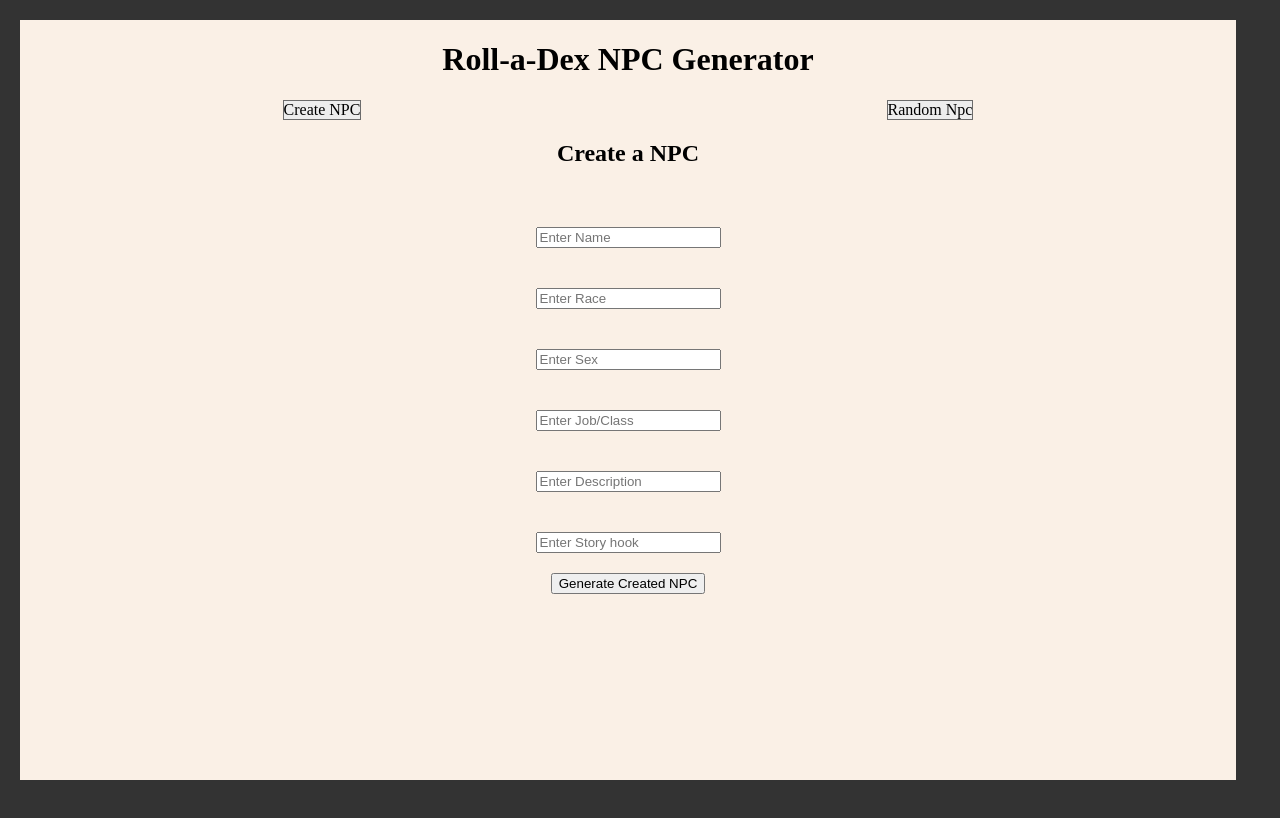
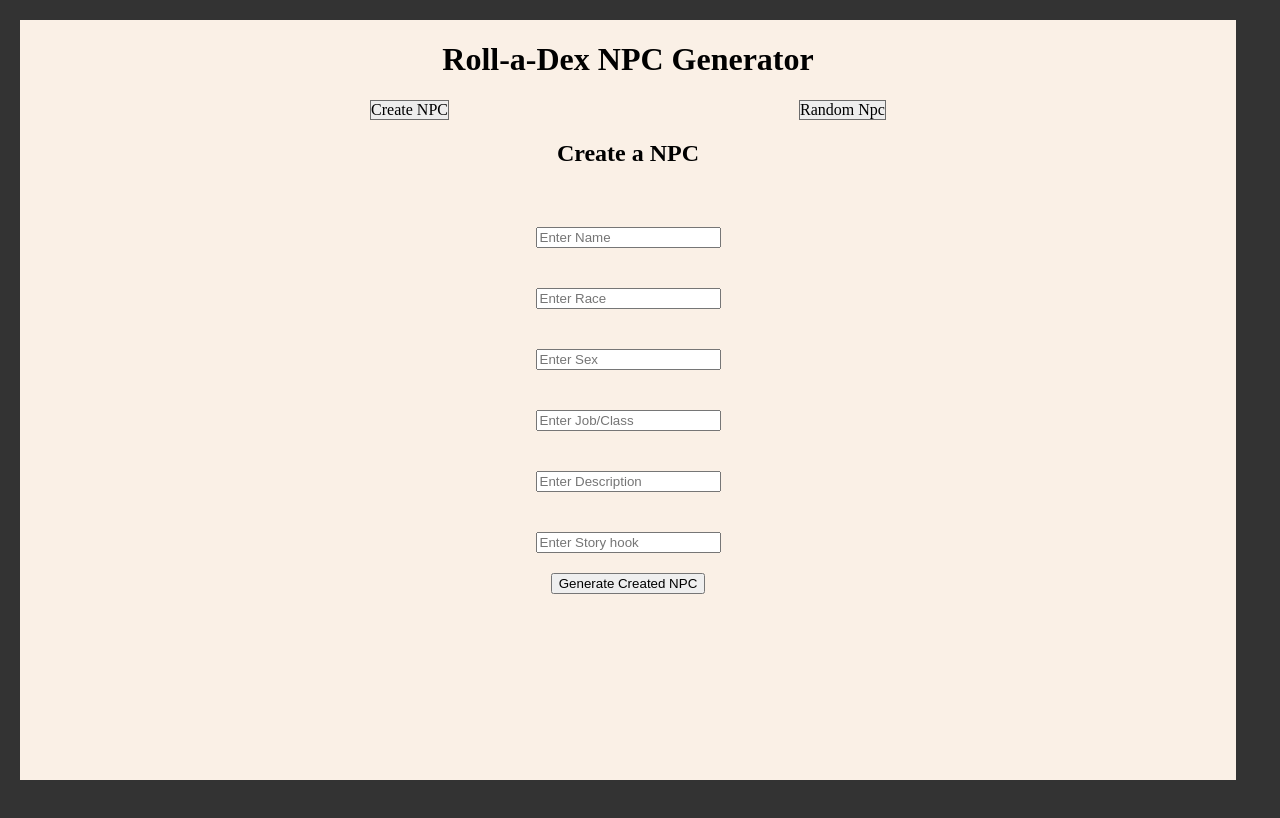
Before and after one commit to mattmcknight13/Roll-a-Dex, a React (Create React App) app: page / in a window 1280 px wide. Shown: the top 818 px of the page. Built offline with nearby package versions, Linux system fonts and the light colour scheme; a web font is replaced by a local one.

Commit message:
still playing with links in deployed version

```diff
--- a/src/components/Nav.css
+++ b/src/components/Nav.css
@@ -2,7 +2,7 @@
   display: flex;
   flex-flow: wrap;
   text-align: center;
-  justify-content: space-around;
+  justify-content: space-evenly;
   text-decoration: none;
   text-decoration-line: none;
 
```
